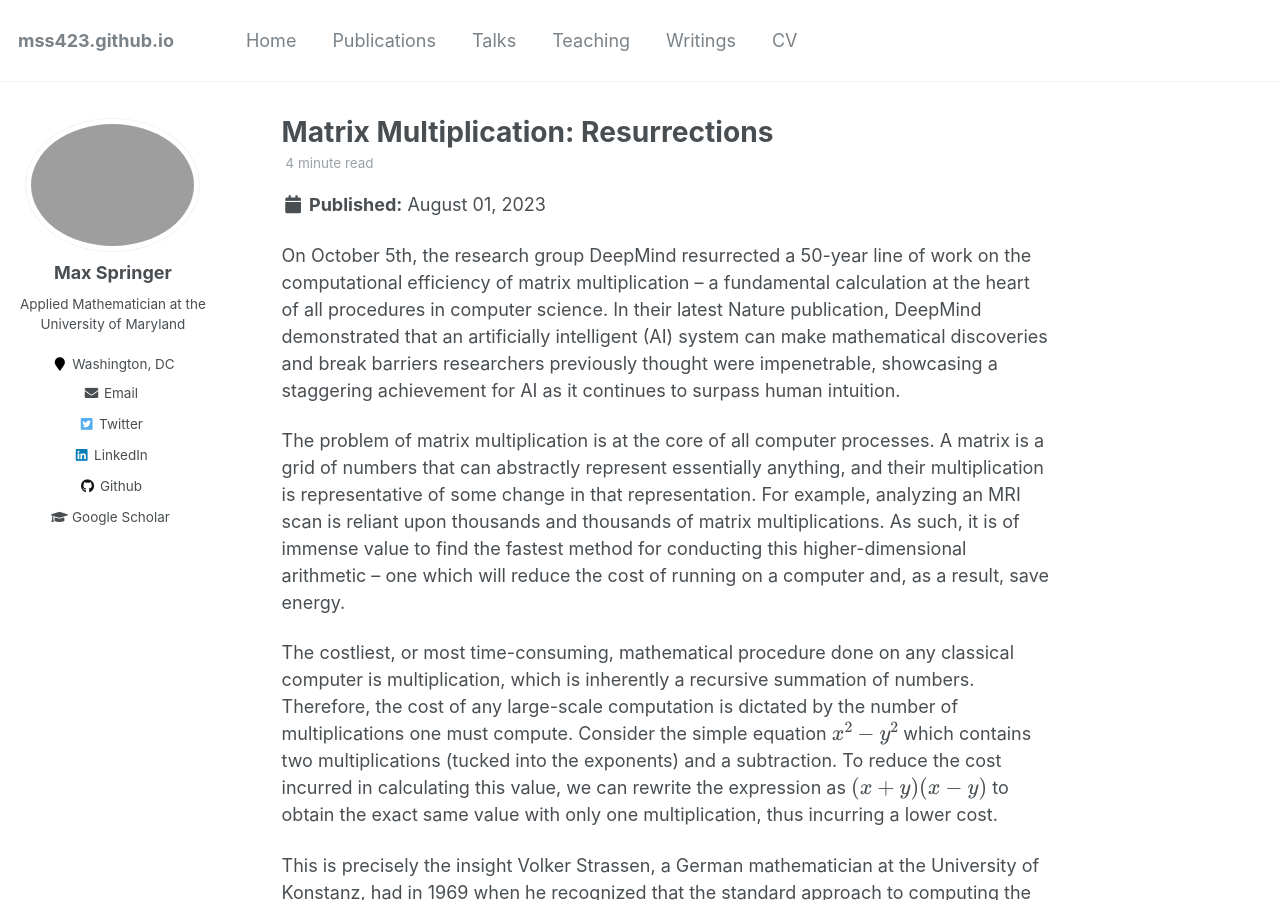
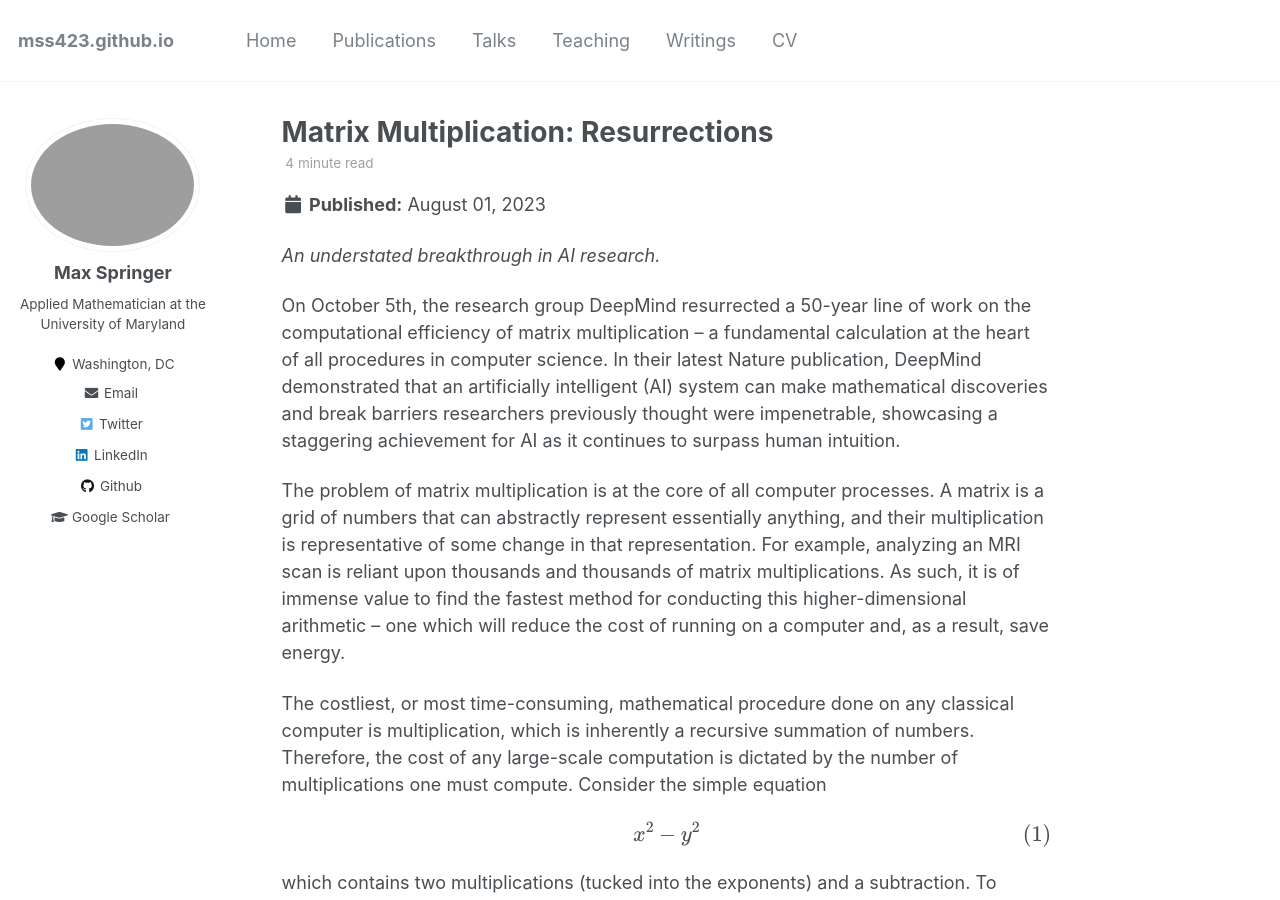
Before and after one commit to mss423/mss423.github.io, a Jekyll site: the page built from _posts/2023-08-01-matrix-mult.md, in a window 1280 px wide and 900 px high. Built offline with Jekyll 4.4.1, drawn with Linux system fonts in a browser that asks for light colours; formulas are drawn with MathJax 3.

Commit message:
Update 2023-08-01-matrix-mult.md

```diff
--- a/_posts/2023-08-01-matrix-mult.md
+++ b/_posts/2023-08-01-matrix-mult.md
@@ -1,19 +1,24 @@
 ---
 title: 'Matrix Multiplication: Resurrections'
 date: 2023-08-01
-permalink: /blog/2023/02/matrix-mult/
+permalink: /blog/2023/03/matrix-mult/
 tags:
   - research
 ---
+*An understated breakthrough in AI research.*
 
 On October 5th, the research group DeepMind resurrected a 50-year line of work on the computational efficiency of matrix multiplication -- a fundamental calculation at the heart of all procedures in computer science. In their latest Nature publication, DeepMind demonstrated that an artificially intelligent (AI) system can make mathematical discoveries and break barriers researchers previously thought were impenetrable, showcasing a staggering achievement for AI as it continues to surpass human intuition.
 
 The problem of matrix multiplication is at the core of all computer processes. A matrix is a grid of numbers that can abstractly represent essentially anything, and their multiplication is representative of some change in that representation. For example, analyzing an MRI scan is reliant upon thousands and thousands of matrix multiplications. As such, it is of immense value to find the fastest method for conducting this higher-dimensional arithmetic -- one which will reduce the cost of running on a computer and, as a result, save energy.
 
 The costliest, or most time-consuming, mathematical procedure done on any classical computer is multiplication, which is inherently a recursive summation of numbers. Therefore, the cost of any large-scale computation is dictated by the number of multiplications one must compute. Consider the simple equation
+
 $$x^2 - y^2$$
+
 which contains two multiplications (tucked into the exponents) and a subtraction. To reduce the cost incurred in calculating this value, we can rewrite the expression as
+
 $$(x+y)(x-y)$$
+
 to obtain the exact same value with only one multiplication, thus incurring a lower cost.
 
 This is precisely the insight Volker Strassen, a German mathematician at the University of Konstanz, had in 1969 when he recognized that the standard approach to computing the multiplication of two matrices is suboptimal. His algorithm which utilized the above idea required only a fraction of the cost to implement when compared to the naive method. While Strassen's algorithm is by no means fast, it broke the barrier and left computer scientists with a fascinating new question to explore: can we do even better?
```
